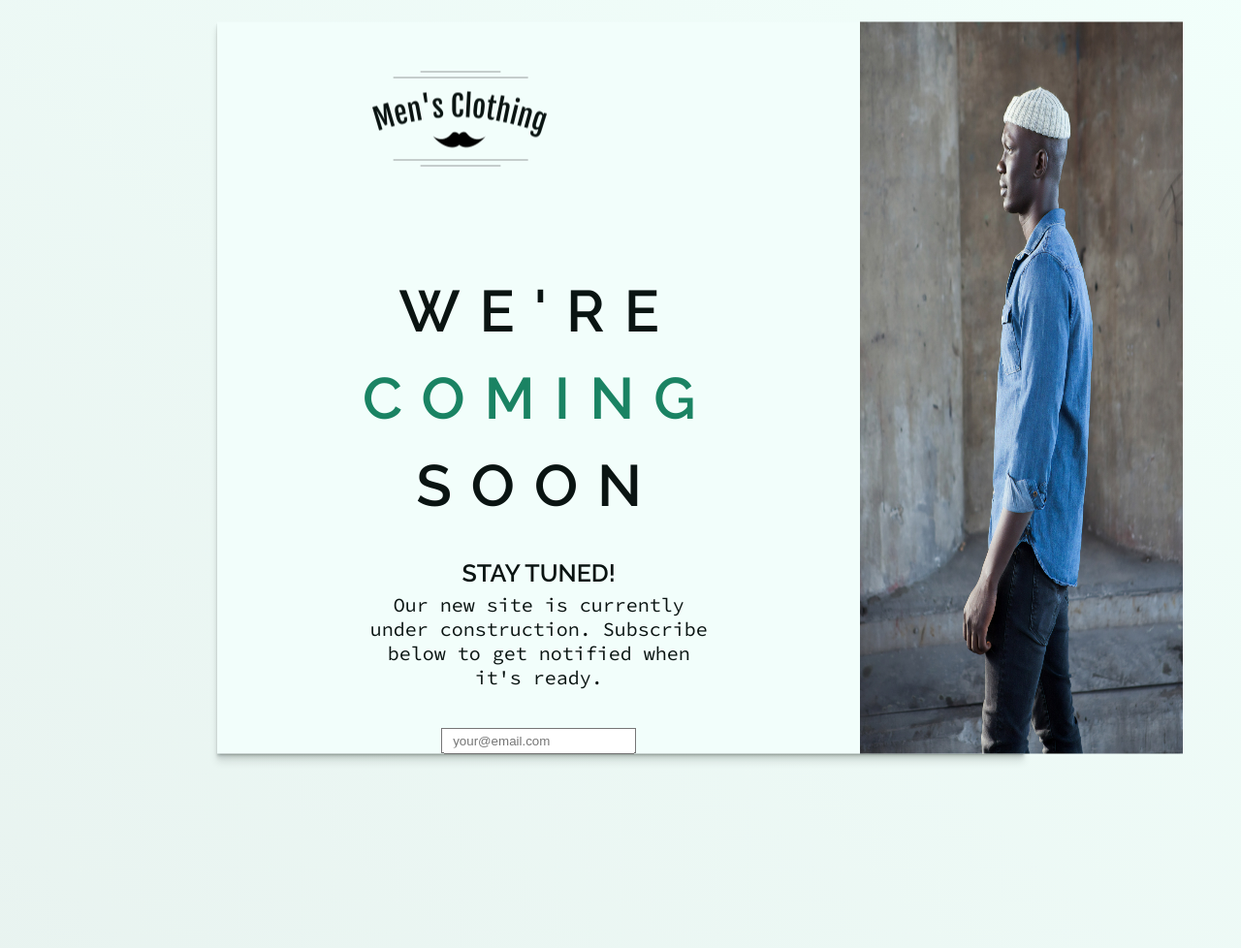
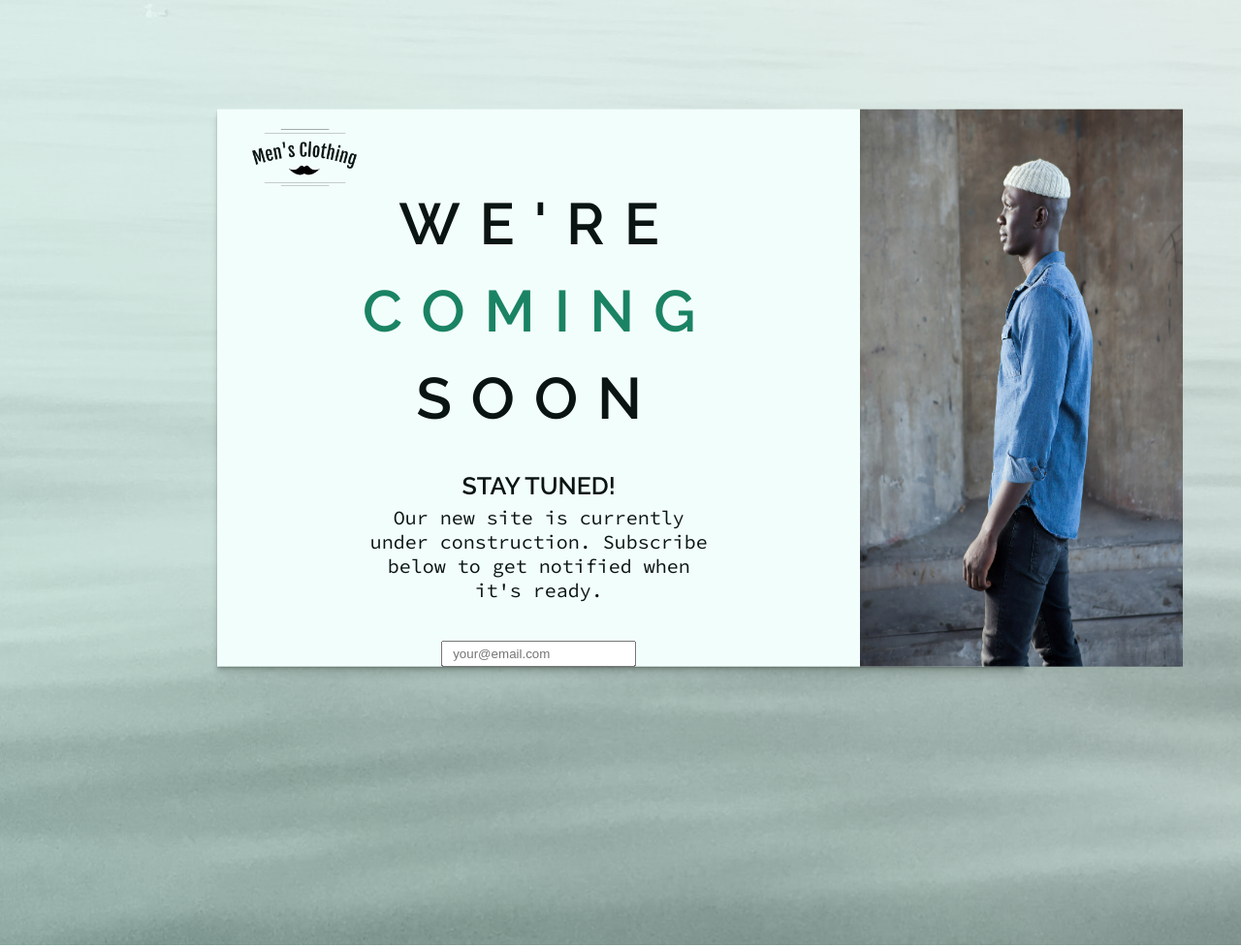
Before and after one commit to mlbakke/coming-soon-landing-page, a website: page index.html in a window 1280 px wide. Shown: the whole page at 97% size. Drawn offline with Linux system fonts and the light colour scheme.

Commit message:
compiled

```diff
--- a/css/style.css
+++ b/css/style.css
@@ -12,7 +12,7 @@ body {
   font-size: 6rem;
   text-transform: uppercase;
   text-align: center;
-  margin-top: 5rem;
+  margin-top: 20%;
   margin-bottom: 2.5rem;
   line-height: 9rem;
   letter-spacing: 2rem; }
@@ -47,6 +47,11 @@ body {
     flex: 1 auto;
     width: 55%;
     margin: 0 15rem; }
+  .infobox__logo {
+    position: absolute;
+    width: 12rem;
+    left: 3rem;
+    top: -1rem; }
   .infobox__hero {
     max-width: 40%; }
   .infobox__text {
@@ -58,4 +63,4 @@ body {
 
 body {
   overflow: hidden;
-  background-image: linear-gradient(to top right, rgba(26, 131, 99, 0.1), rgba(122, 253, 214, 0.1)); }
+  background-image: linear-gradient(to top right, rgba(122, 253, 214, 0.2), rgba(199, 253, 238, 0.2)), url(../../images/water-bw.jpg); }
```
